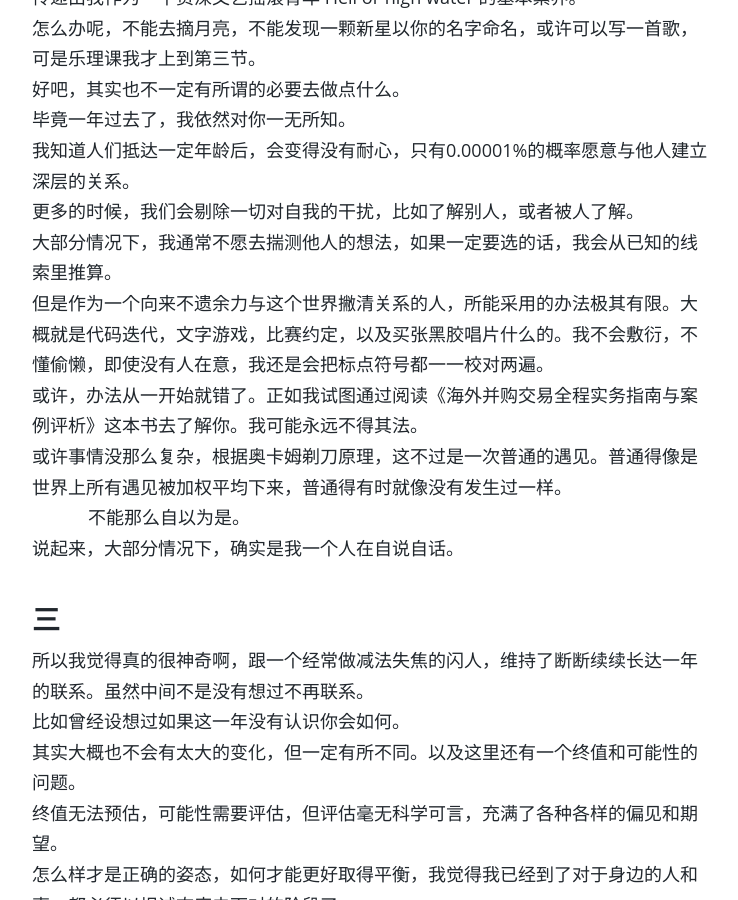
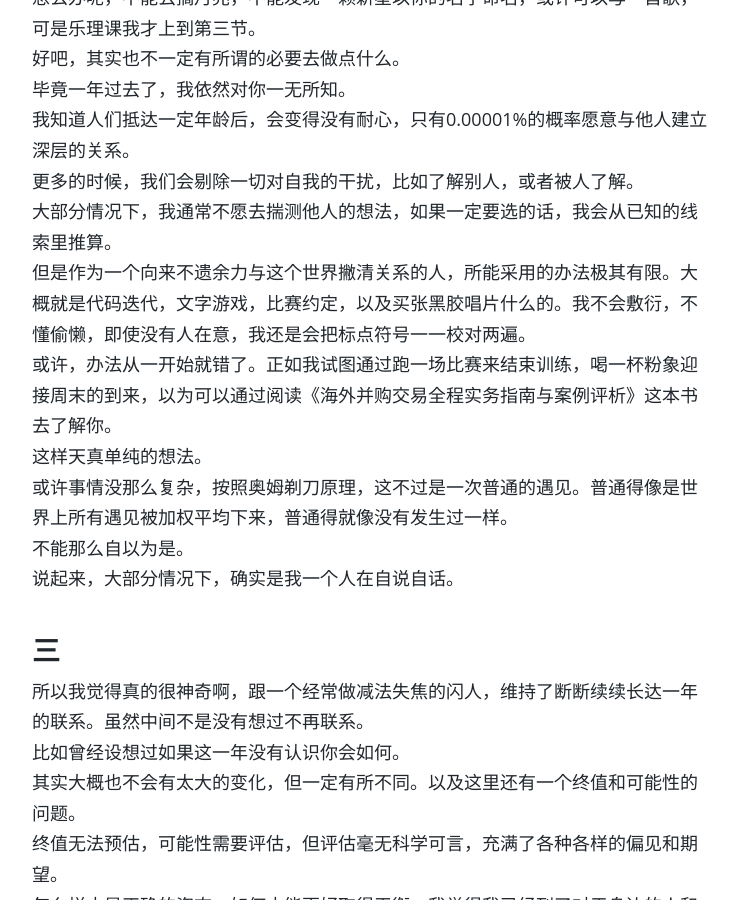
Before and after one commit to sardine2/wangshourong, a Jekyll site: the page built from _posts/2016-11-28-Something-About-The-Vanished-Elephant.md, in a window 1280 px wide and 900 px high, scrolled down 3249 px. Shown: the whole window, without its empty margins (268-1006 px from the left). Built offline with Jekyll 4.4.1, drawn with Linux system fonts in a browser that asks for light colours; comment, search, counter and statistics services are not loaded; some of the changed text lies outside the part shown.

Commit message:
Update 2016-11-28-Something-About-The-Vanished-Elephant.md

```diff
--- a/_posts/2016-11-28-Something-About-The-Vanished-Elephant.md
+++ b/_posts/2016-11-28-Something-About-The-Vanished-Elephant.md
@@ -90,9 +90,10 @@ $ git log -- graph
 我知道人们抵达一定年龄后，会变得没有耐心，只有0.00001%的概率愿意与他人建立深层的关系。
 更多的时候，我们会剔除一切对自我的干扰，比如了解别人，或者被人了解。
 大部分情况下，我通常不愿去揣测他人的想法，如果一定要选的话，我会从已知的线索里推算。
-但是作为一个向来不遗余力与这个世界撇清关系的人，所能采用的办法极其有限。大概就是代码迭代，文字游戏，比赛约定，以及买张黑胶唱片什么的。我不会敷衍，不懂偷懒，即使没有人在意，我还是会把标点符号都一一校对两遍。
-或许，办法从一开始就错了。正如我试图通过阅读《海外并购交易全程实务指南与案例评析》这本书去了解你。我可能永远不得其法。
-或许事情没那么复杂，根据奥卡姆剃刀原理，这不过是一次普通的遇见。普通得像是世界上所有遇见被加权平均下来，普通得有时就像没有发生过一样。
+但是作为一个向来不遗余力与这个世界撇清关系的人，所能采用的办法极其有限。大概就是代码迭代，文字游戏，比赛约定，以及买张黑胶唱片什么的。我不会敷衍，不懂偷懒，即使没有人在意，我还是会把标点符号一一校对两遍。
+或许，办法从一开始就错了。正如我试图通过跑一场比赛来结束训练，喝一杯粉象迎接周末的到来，以为可以通过阅读《海外并购交易全程实务指南与案例评析》这本书去了解你。
+这样天真单纯的想法。
+或许事情没那么复杂，按照奥姆剃刀原理，这不过是一次普通的遇见。普通得像是世界上所有遇见被加权平均下来，普通得就像没有发生过一样。
 不能那么自以为是。
 说起来，大部分情况下，确实是我一个人在自说自话。
 
```
Also changed, not shown: other parts of _posts/2016-11-28-Something-About-The-Vanished-Elephant.md (+1 -1 lines).
